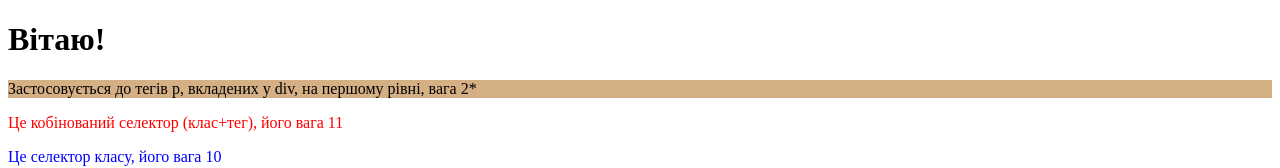
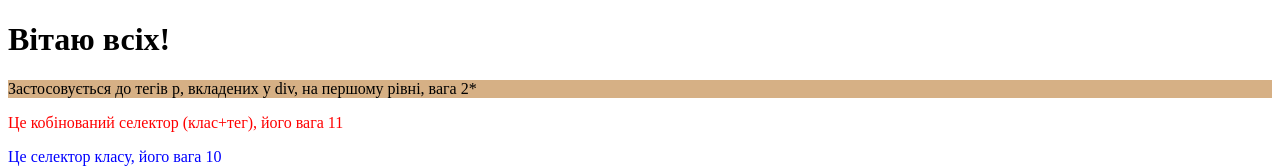
Before and after one commit to Anna2001-JS/lesson5, a plain HTML site: page index.html in a window 1280 px wide. Shown: the top 168 px of the page. Drawn offline with Linux system fonts and the light colour scheme.

Commit message:
new tittle

```diff
--- a/index.html
+++ b/index.html
@@ -7,7 +7,7 @@
     <link rel="stylesheet" href="css/styles.css" />
   </head>
   <body>
-    <h1 class="wow-text">Вітаю!</h1>
+    <h1 class="wow-text">Вітаю всіх!</h1>
     <div>
       <p>
         Застосовується до тегів p, вкладених у div, на першому рівні, вага 2*
```
